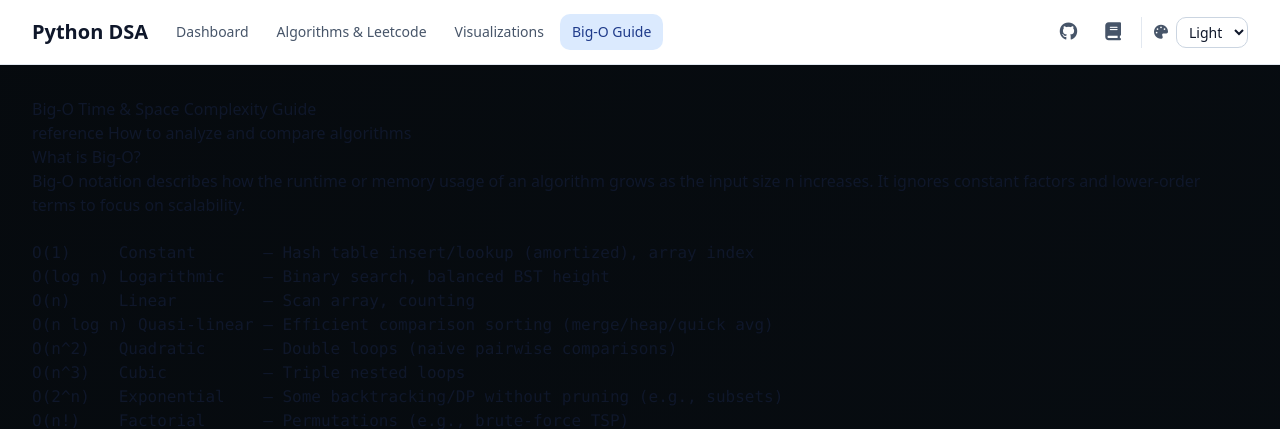
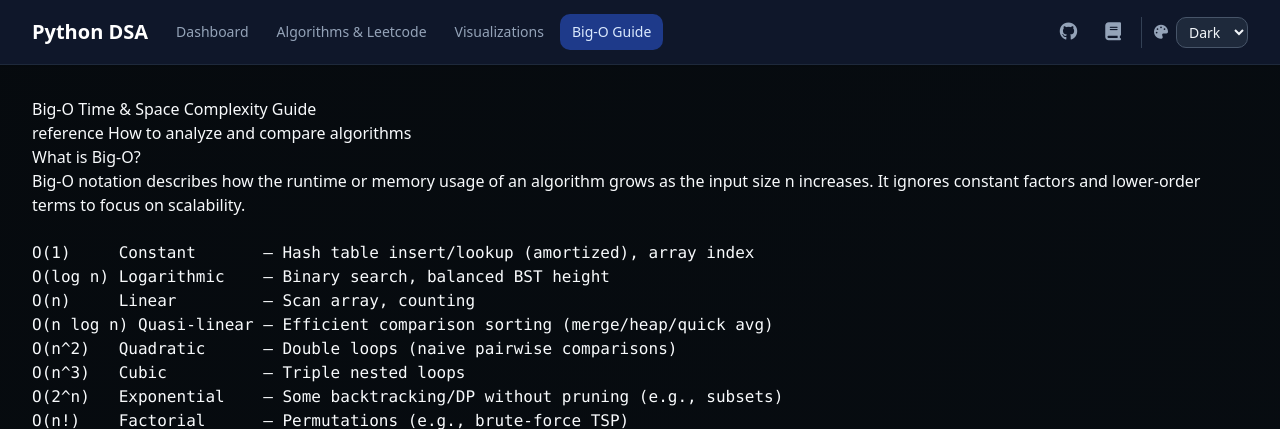
Before and after one commit to ianlintner/python_dsa, a Flask app: page /big-o in a window 1280 px wide. Shown: the top 429 px of the page. Run offline with Flask 3, Linux system fonts and the light colour scheme.

Commit message:
fix: Set default theme to dark in theme initialization and retrieval logic

```diff
--- a/flask_app/templates/base.html
+++ b/flask_app/templates/base.html
@@ -19,7 +19,8 @@
       try {
         const saved = localStorage.getItem('theme');
         const prefersDark = window.matchMedia && window.matchMedia('(prefers-color-scheme: dark)').matches;
-        const theme = saved || (prefersDark ? 'dark' : 'light');
+        // Default to dark when nothing is saved
+        const theme = saved || 'dark' || (prefersDark ? 'dark' : 'light');
         document.documentElement.classList.toggle('dark', theme === 'dark');
         localStorage.setItem('theme', theme);
       } catch (e) {}
@@ -181,7 +182,10 @@
       if (!select) return;
 
       function getTheme() {
-        return localStorage.getItem('theme') || (window.matchMedia('(prefers-color-scheme: dark)').matches ? 'dark' : 'light');
+        // Default to dark if not previously set
+        const stored = localStorage.getItem('theme');
+        if (stored) return stored;
+        return 'dark';
       }
 
       function setTheme(theme) {
```
